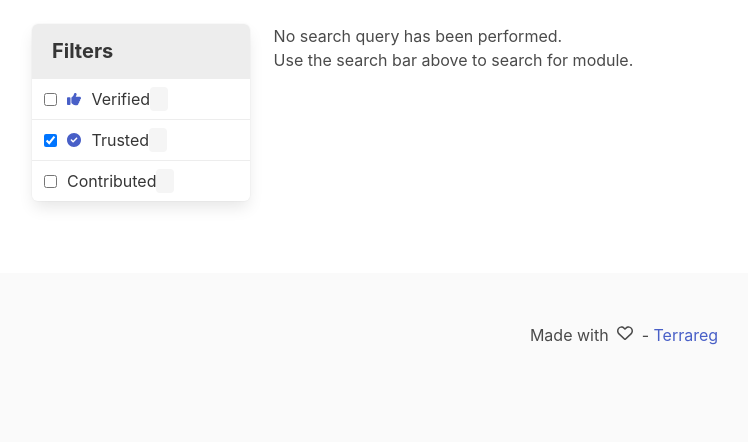
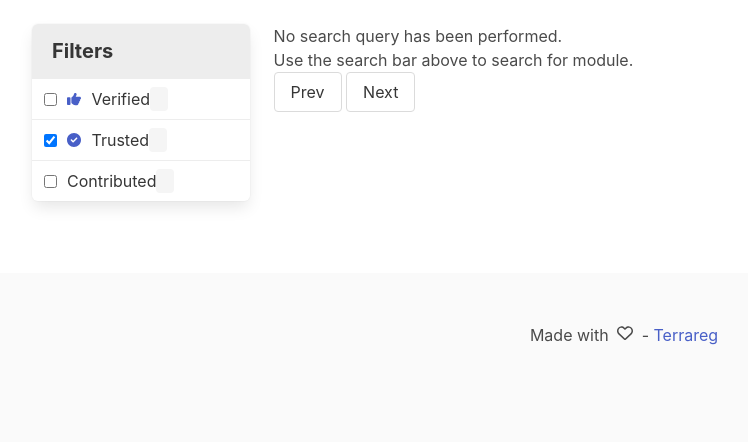
Before and after one commit to MatthewJohn/terrareg, a Python web app: template terrareg/templates/module_search.html in a window 1280 px wide. Shown: the part 128-570 px from the top of the page, without its empty margins (16-764 px from the left). Run offline with Jinja, Linux system fonts and the light colour scheme; the template is opened without the code that fills it, so the values that code supplies are empty; some libraries are stand-ins or nearby versions.

Commit message:
Issue #72 Add functionality to search results to navigation through result pages.
Store meta from latest search and pass next/prev offset to search function when clicking next/prev buttons.
Enable/disable next/prev buttons based on presence of prev/next offset in search results.

```diff
--- a/terrareg/templates/module_search.html
+++ b/terrareg/templates/module_search.html
@@ -46,11 +46,17 @@
 
         <section id="results">
         </section>
+        <section>
+            <button class="button" id="prevButton" onclick="prevResults();">Prev</button>
+            <button class="button" id="nextButton" onclick="nextResults();">Next</button>
+        </section>
 
     </div>
 </div>
 
 <script>
+
+    let currentSearchMeta = undefined;
 
     function toggleChildCheckbox(event)
     {
@@ -59,8 +65,19 @@
         performSearch();
     }
 
+    function prevResults() {
+        if (currentSearchMeta && currentSearchMeta.prev_offset !== undefined) {
+            performSearch(currentSearchMeta.prev_offset);
+        }
+    }
+    function nextResults() {
+        if (currentSearchMeta && currentSearchMeta.next_offset !== undefined) {
+            performSearch(currentSearchMeta.next_offset);
+        }
+    }
+
     let previousSearchString = '';
-    function performSearch() {
+    function performSearch(new_offset) {
 
         let searchQuery = $('#navBarSearchInput')[0].value;
 
@@ -76,9 +93,14 @@
             document.getElementById('searchQueryBreadcrumb').setAttribute('href', '/modules/search' + queryString);
             document.getElementById('searchQueryBreadcrumb').innerHTML = searchQuery;
 
+            if (new_offset === undefined) {
+                new_offset = 0;
+            }
+
             // Perform AJAX query to obtain results
             $.get(`/v1/modules/search?` +
                   `q=${encodeURIComponent(searchQuery)}&` +
+                  `offset=${new_offset}&` +
                   `verified=${$('#search-verified').is(':checked')}&` +
                   `trusted_namespaces=${$('#search-trusted-namespaces').is(':checked')}&` +
                   `contributed=${$('#search-contributed').is(':checked')}`,
@@ -89,9 +111,18 @@
                         <br />
                         Please check for spelling errors and try again.
                     `);
+
+                    // Disable prev/next buttons
+                    $('#prevButton').prop('disabled', true);
+                    $('#nextButton').prop('disabled', true);
+                    currentSearchMeta = undefined;
                 } else {
                     // Clear reuslts panel before adding results
                     $('#results').html('');
+
+                    $('#prevButton').prop('disabled', (data.meta.prev_offset === undefined));
+                    $('#nextButton').prop('disabled', (data.meta.next_offset === undefined));
+                    currentSearchMeta = data.meta;
 
                     // Iterate through modules
                     data.modules.forEach((module) => {
```
